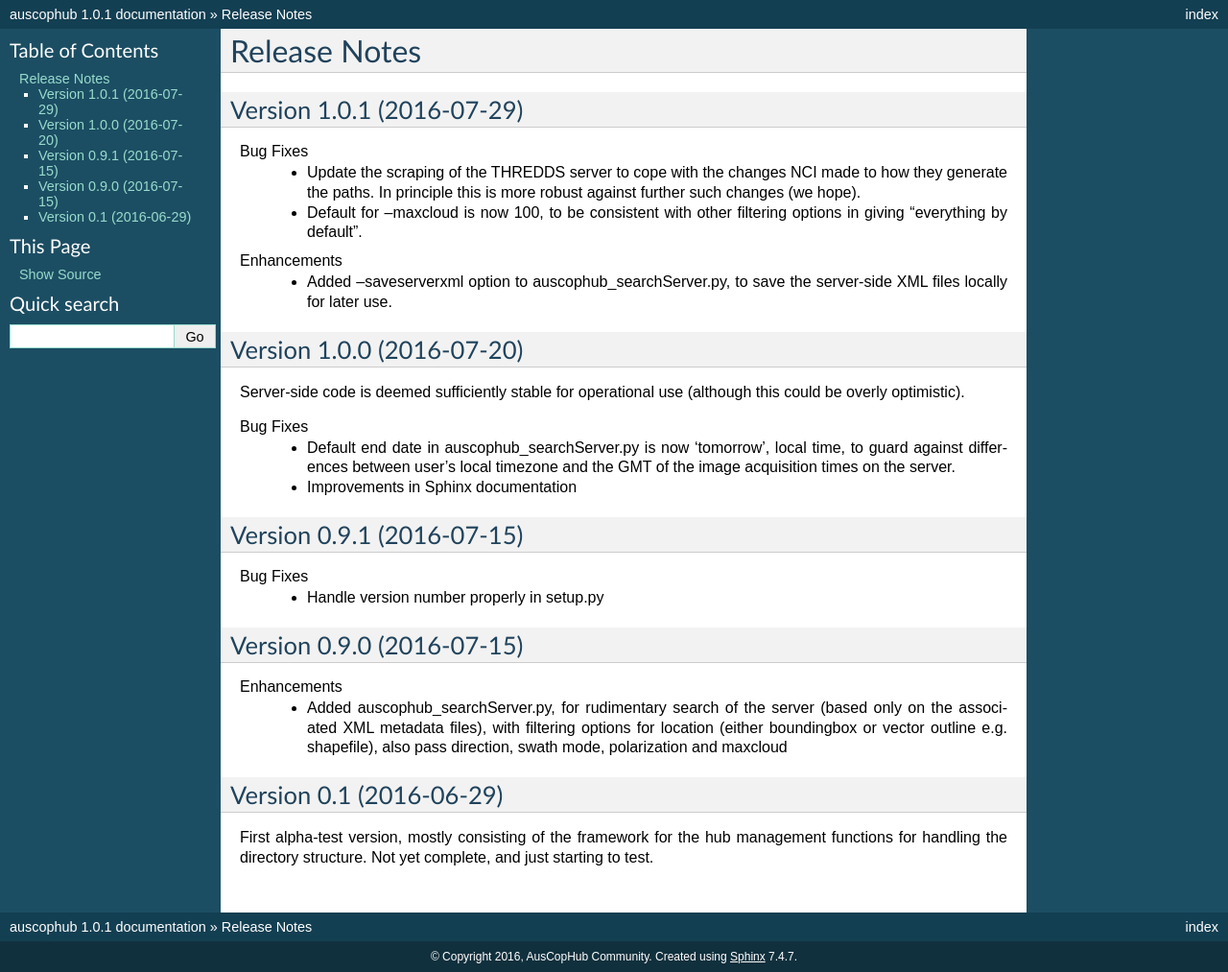
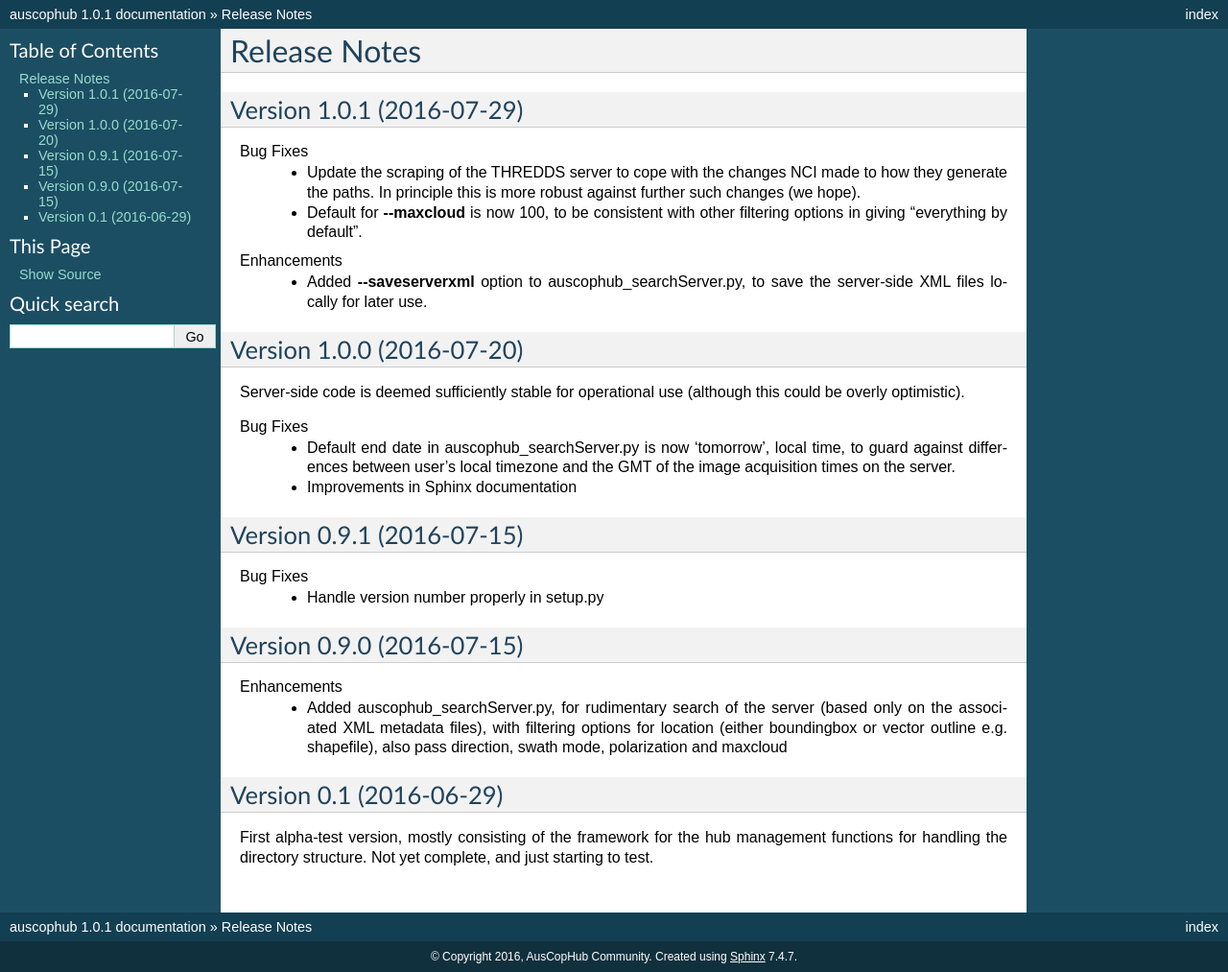
Before and after one commit to CopernicusAustralasia/auscophub, a Sphinx documentation site: the page built from doc/source/releasenotes.rst, in a window 1280 px wide. Shown: the whole page at 96% size. Built offline with Sphinx 7.4.7, drawn with Linux system fonts in a browser that asks for light colours; part of the change alters nothing that is shown.

```diff
--- a/doc/source/releasenotes.rst
+++ b/doc/source/releasenotes.rst
@@ -7,12 +7,12 @@ Version 1.0.1 (2016-07-29)
 Bug Fixes
   * Update the scraping of the THREDDS server to cope with the changes NCI made to how they
     generate the paths. In principle this is more robust against further such changes (we hope).
-  * Default for --maxcloud is now 100, to be consistent with other filtering options in giving
-    "everything by default".
+  * Default for :command:`--maxcloud` is now 100, to be consistent with other filtering
+    options in giving "everything by default".
 
 Enhancements
-  * Added --saveserverxml option to auscophub_searchServer.py, to save the server-side XML
-    files locally for later use.
+  * Added :command:`--saveserverxml` option to auscophub_searchServer.py, to save the
+    server-side XML files locally for later use.
 
 Version 1.0.0 (2016-07-20)
 --------------------------
```
